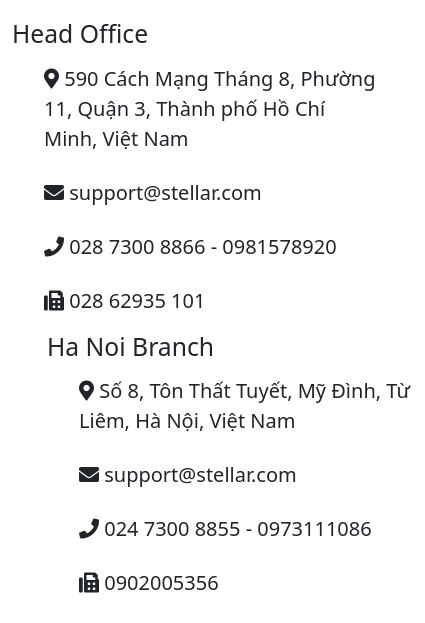
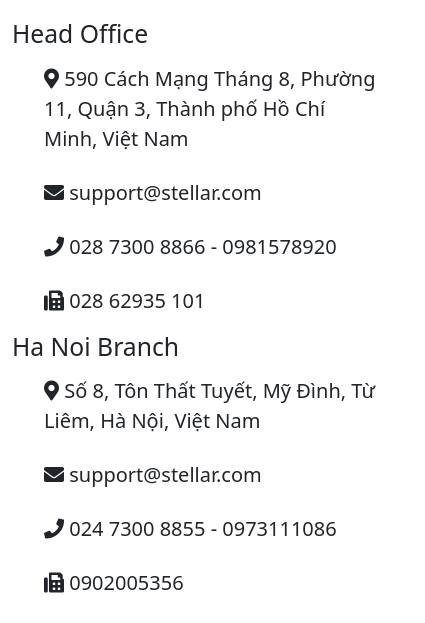
Before and after one commit to mar30th/mar30th.github.io, a plain HTML site: page stellar_contact.html in a window 390 px wide. Shown: the part 477-1100 px from the top of the page, 425 px wide, since content can reach past the window. Drawn offline with nearby package versions, Linux system fonts and the light colour scheme.

Commit message:
Update contact.css

```diff
--- a/css/contact.css
+++ b/css/contact.css
@@ -17,3 +17,9 @@
   margin-left: 35px;
   list-style-type: none;
 }
+@media only screen and (max-width: 900px)
+{
+  .infoarea2{
+    margin-left: 0;
+  }
+}
```
